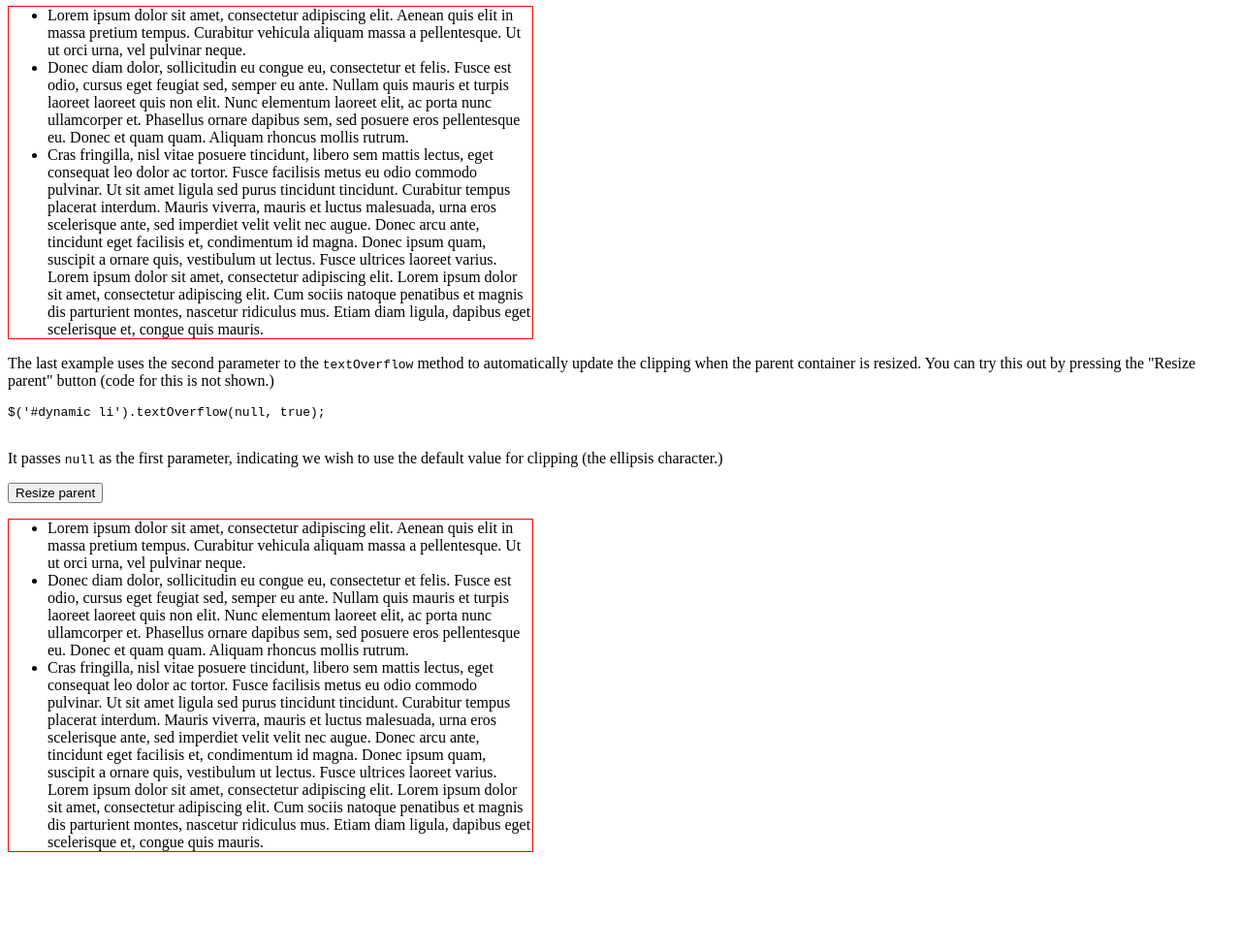
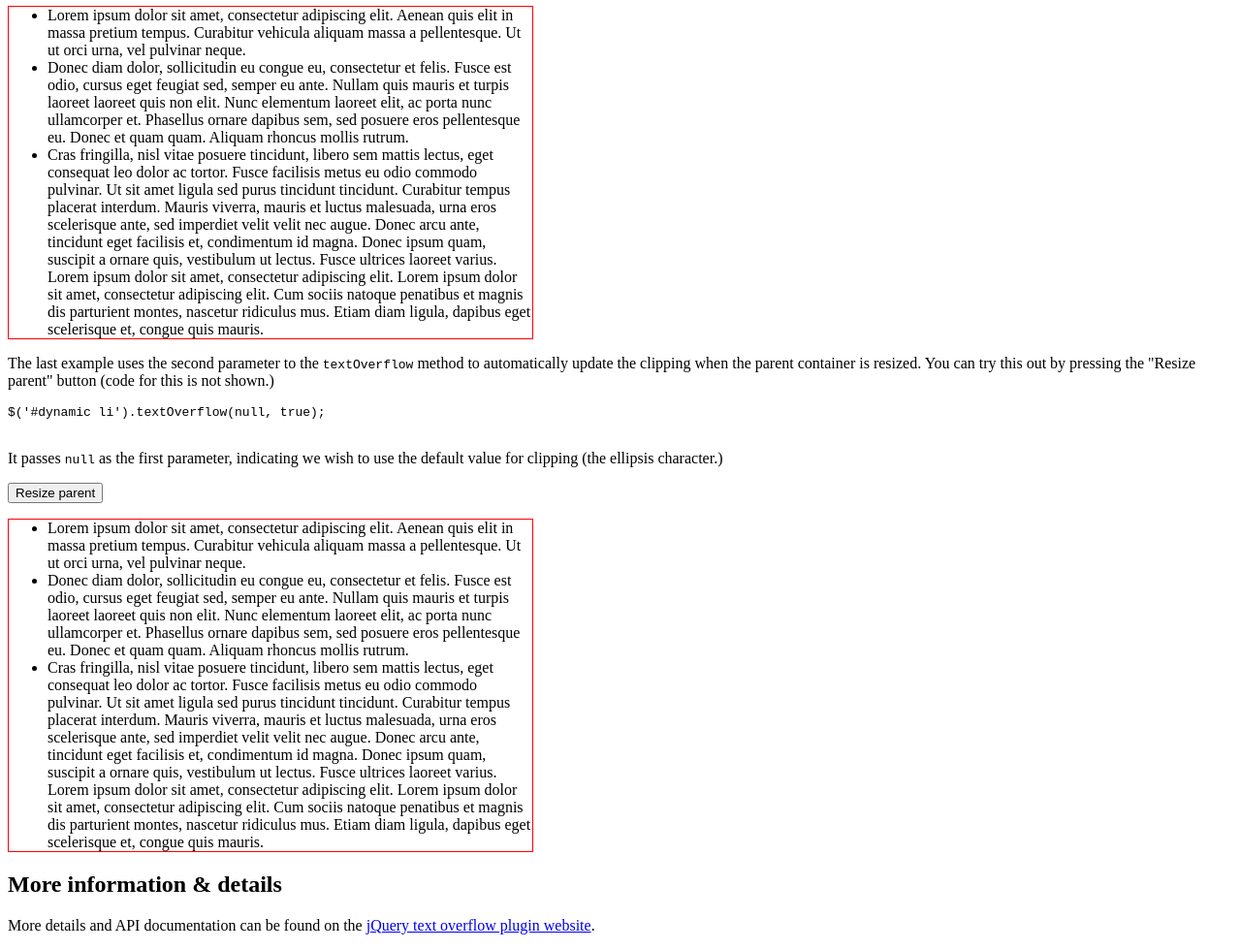
Before and after one commit to bramstein/text-overflow, a plain HTML site: page examples.html in a window 1280 px wide. Shown: the part 624-1604 px from the top of the page at 97% size. Before the commit the page ends 1519 px from the top, so only its background shows below. Drawn offline with nearby package versions, Linux system fonts and the light colour scheme.

Commit message:
Added project website link to example page.

```diff
--- a/examples.html
+++ b/examples.html
@@ -71,5 +71,7 @@ $('#dynamic li').textOverflow(null, true);
 			<li>Donec diam dolor, sollicitudin eu congue eu, consectetur et felis. Fusce est odio, cursus eget feugiat sed, semper eu ante. Nullam quis mauris et turpis laoreet laoreet quis non elit. Nunc elementum laoreet elit, ac porta nunc ullamcorper et. Phasellus ornare dapibus sem, sed posuere eros pellentesque eu. Donec et quam quam. Aliquam rhoncus mollis rutrum.</li>
             <li>Cras fringilla, nisl vitae posuere tincidunt, libero sem mattis lectus, eget consequat leo dolor ac tortor. Fusce facilisis metus eu odio commodo pulvinar. Ut sit amet ligula sed purus tincidunt tincidunt. Curabitur tempus placerat interdum. Mauris viverra, mauris et luctus malesuada, urna eros scelerisque ante, sed imperdiet velit velit nec augue. Donec arcu ante, tincidunt eget facilisis et, condimentum id magna. Donec ipsum quam, suscipit a ornare quis, vestibulum ut lectus. Fusce ultrices laoreet varius. Lorem ipsum dolor sit amet, consectetur adipiscing elit. Lorem ipsum dolor sit amet, consectetur adipiscing elit. Cum sociis natoque penatibus et magnis dis parturient montes, nascetur ridiculus mus. Etiam diam ligula, dapibus eget scelerisque et, congue quis mauris.</li>
 		</ul>
+		<h2>More information &amp; details</h2>
+		<p>More details and API documentation can be found on the <a href="http://www.bramstein.com/projects/text-overflow/">jQuery text overflow plugin website</a>.</p>
 	</body>
 </html>
```
